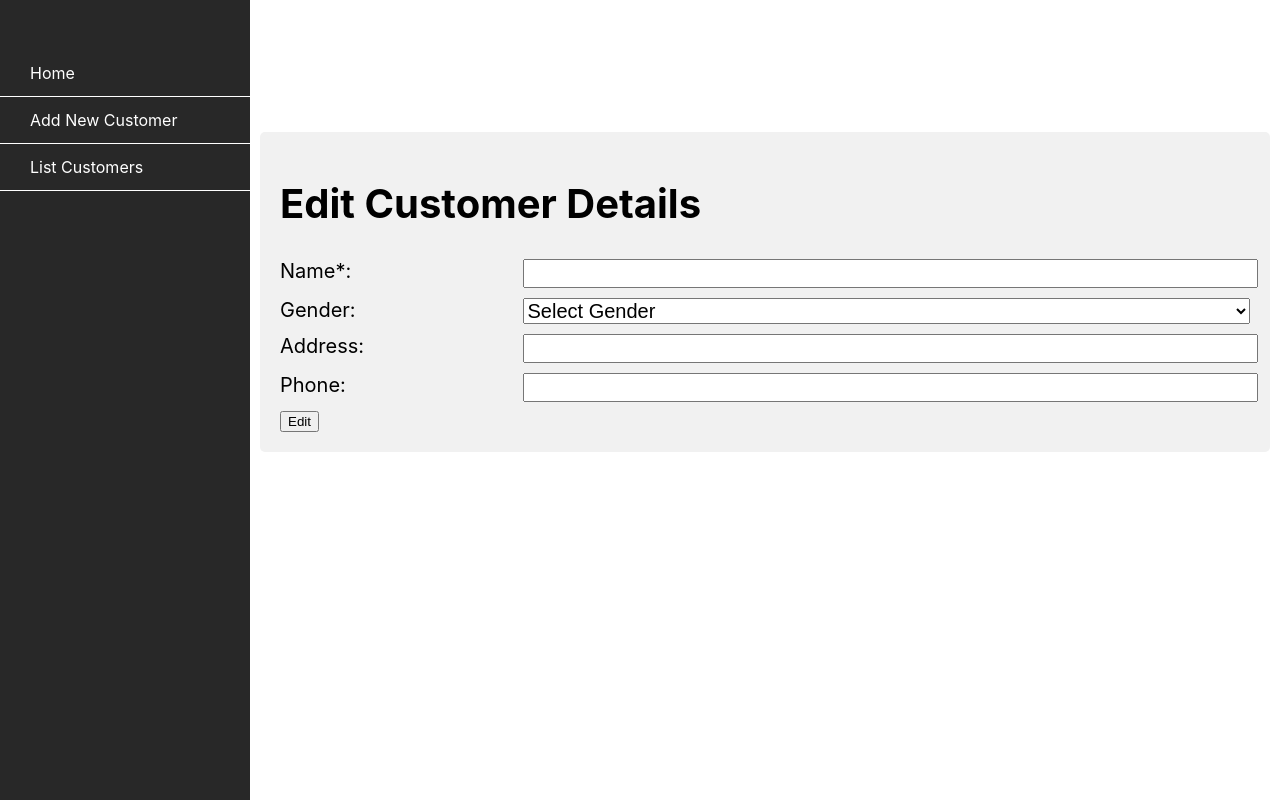
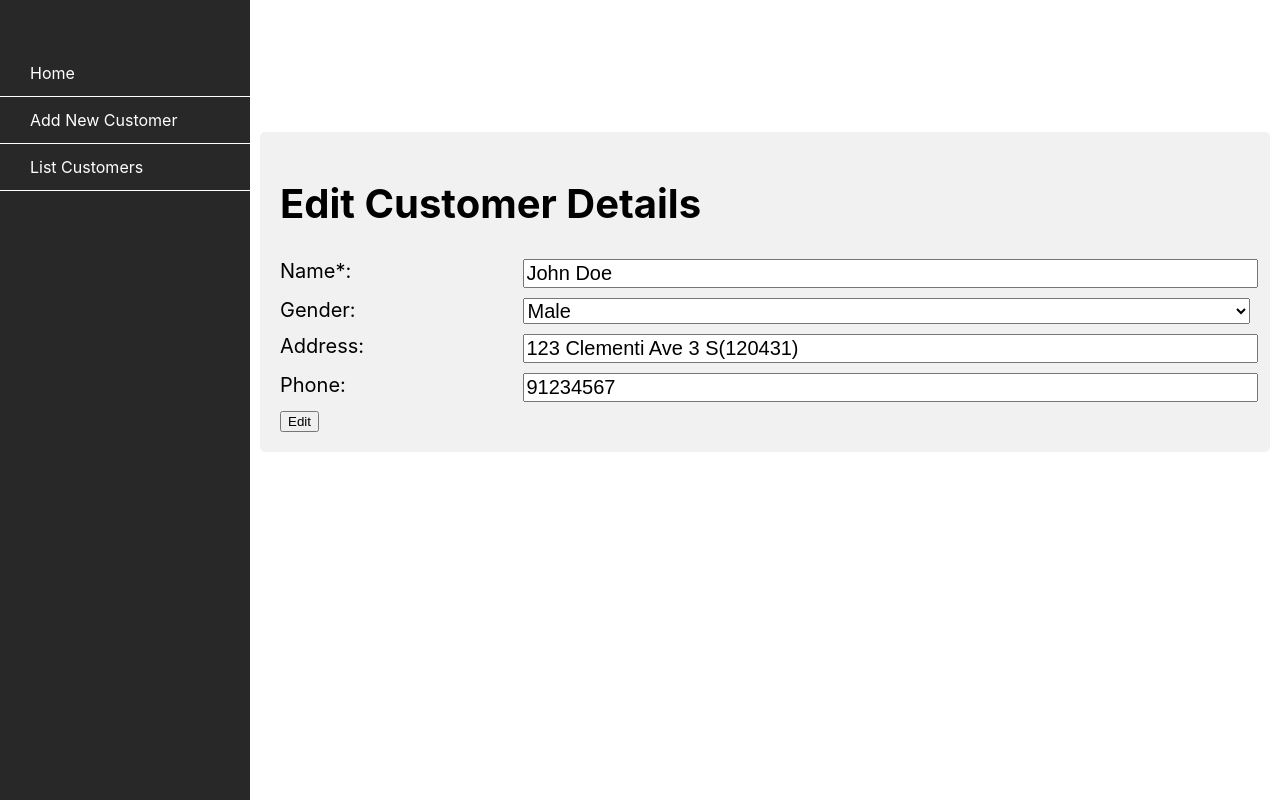
Before and after one commit to AhmadHatziq/nus-web-app-react, a React (Create React App) app in the folder customer-relationship-management/crm/: page /view/1 in a window 1280 px wide. Built offline with nearby package versions, Linux system fonts and the light colour scheme; data requests are answered from the project's data file.

Commit message:
When visiting the route /view/{id}, will populate the form with the existing customer details

```diff
--- a/customer-relationship-management/crm/src/containers/ListCustomers.js
+++ b/customer-relationship-management/crm/src/containers/ListCustomers.js
@@ -26,7 +26,7 @@ function ListCustomers() {
     if (confirmed) {
 
       // Proceed with deleting by issuing a DELETE request to the backend
-      const response = await deleteCustomer(customer.id)
+      await deleteCustomer(customer.id)
 
       // Redirect the user back to the list customers page
       alert(`Customer ${customer.name} has been deleted`)
--- a/customer-relationship-management/crm/src/containers/ManageCustomers.js
+++ b/customer-relationship-management/crm/src/containers/ManageCustomers.js
@@ -1,9 +1,10 @@
 
 import { useNavigate, useParams } from "react-router-dom";
-import { useState } from 'react';
+import { useState, useEffect } from 'react';
 import FormText from '../components/FormText'
 import FormSelect from '../components/FormSelect'
 import { createNewCustomer } from '../helpers/Api'
+import { getSingleCustomer } from '../helpers/Api'
 
 function ManageCustomer() {
 
@@ -21,9 +22,34 @@ function ManageCustomer() {
   const [address, setAddress] = useState("")
   const [phone, setPhone] = useState("")
 
-
   // define the buttonLabel
   const buttonLabel = id === 0 ? "Add" : "Edit";
+
+  // useEffect is used to pre-populate the fields, when editing an existing customer, given the id param
+  useEffect( () => {
+    if (id == 0) {
+      return
+    }
+
+    // Do a GET request to obtain details regarding the specified user & set the form fields
+    const setCustomerEditData = async(id) => {
+      try {
+        const customer = await getSingleCustomer(id)
+        // console.log("Received customerData from backend: ", customer)
+
+        setName(customer.name)
+        setGender(customer.gender)
+        setAddress(customer.address)
+        setPhone(customer.phone)
+
+      } catch (error) {
+        console.error('Error fetching data: ', error)
+      }
+    }
+
+    setCustomerEditData(id)
+
+  }, [])
 
   // Validates the input for each form field
   function validate() {
@@ -77,7 +103,7 @@ function ManageCustomer() {
 
         } else {
 
-            // TODO: edit case
+            // EDIT
 
         }
     } //end if
--- a/customer-relationship-management/crm/src/helpers/Api.js
+++ b/customer-relationship-management/crm/src/helpers/Api.js
@@ -29,4 +29,13 @@ const deleteCustomer = async(customerId) => {
   return response
 }
 
-export { createNewCustomer, deleteCustomer }
+// GET a customer, given the ID
+const getSingleCustomer = async(customerId) => {
+  const customerUrl = `${baseUrl}/${customerId}`
+  const response = await fetch(customerUrl, {
+    method: 'GET'
+  })
+  return response.json()
+}
+
+export { createNewCustomer, deleteCustomer, getSingleCustomer }
```
